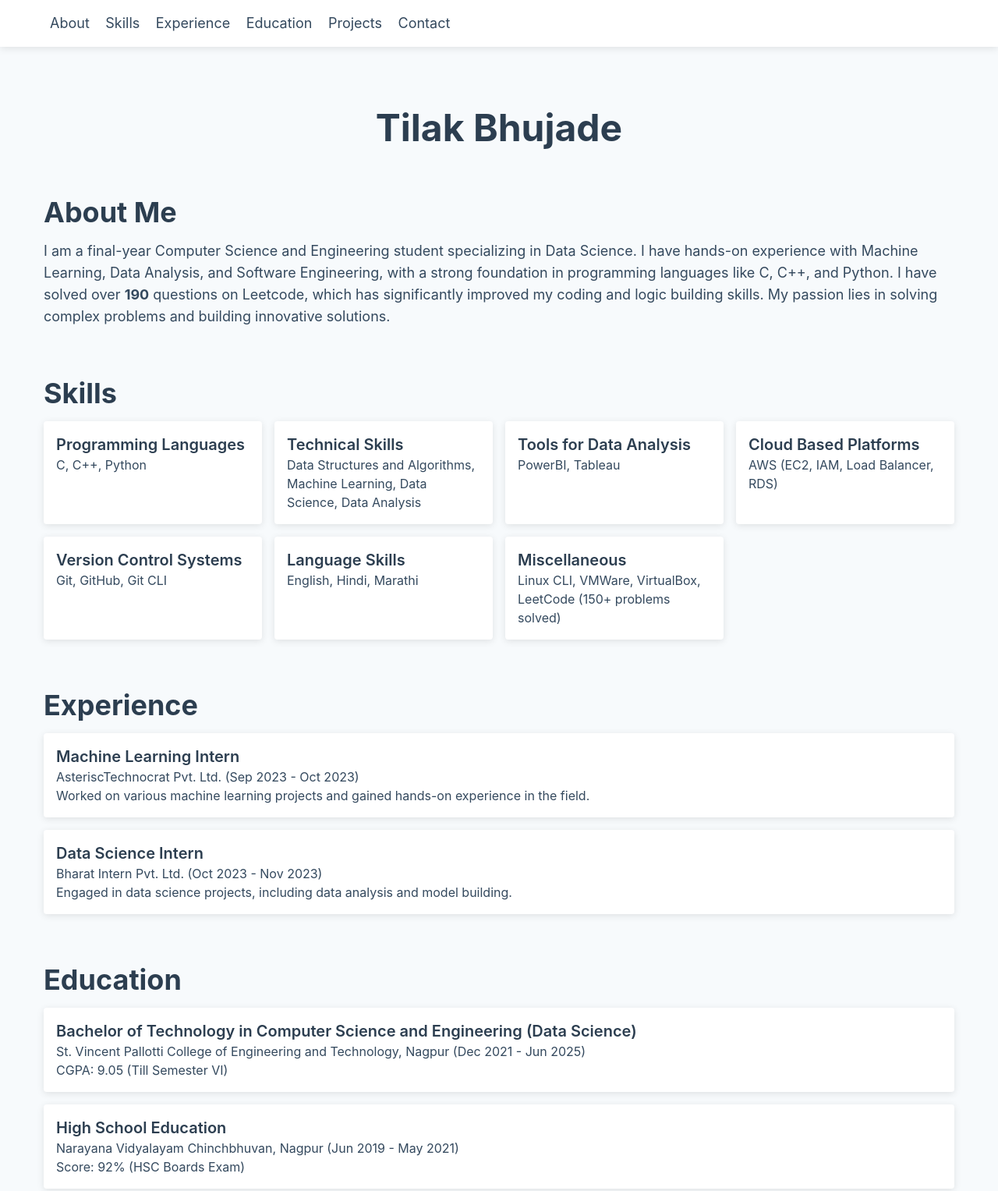
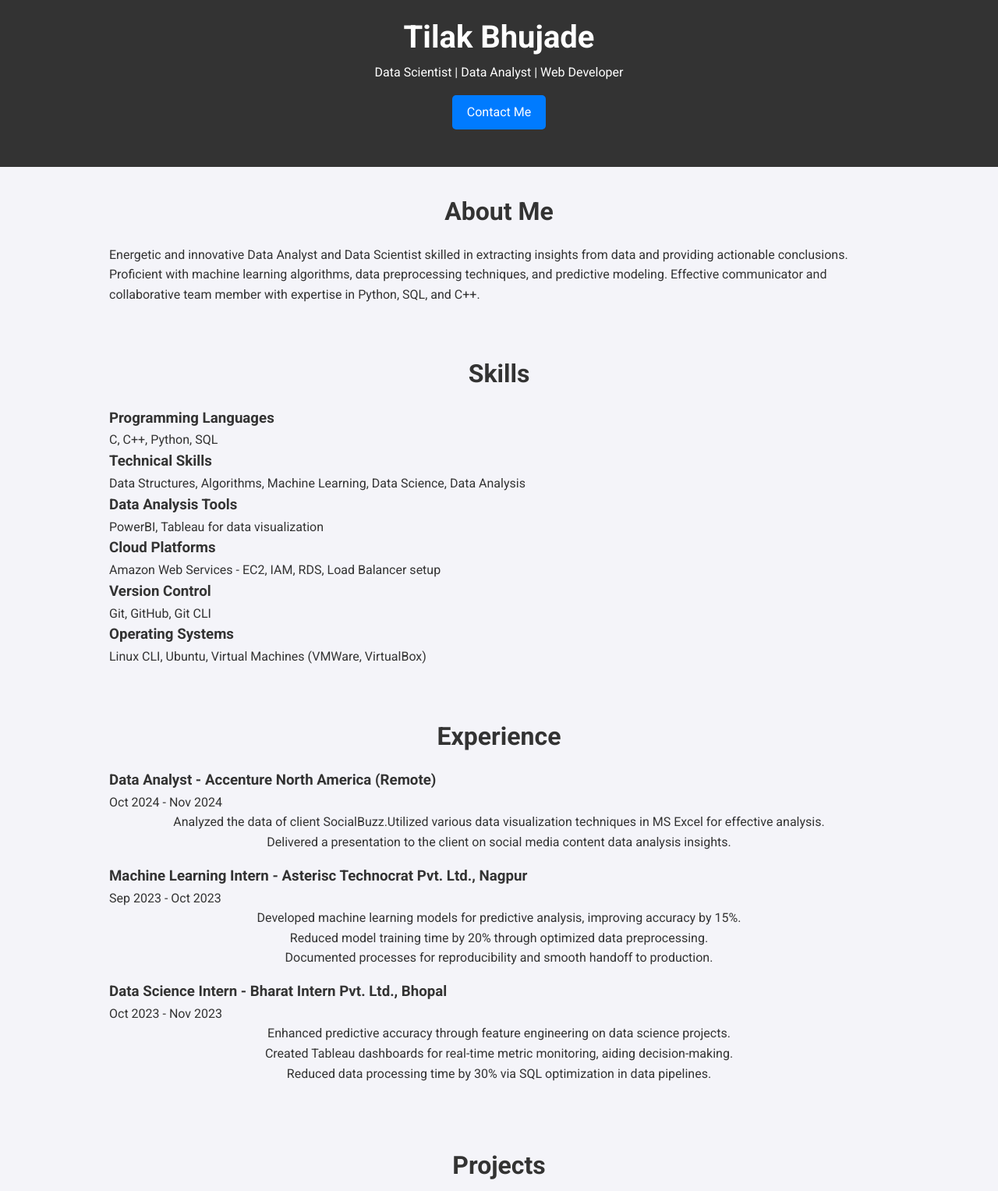
Before and after one commit to tbhuj17/my-portfolio, a plain HTML site: page index.html in a window 1280 px wide. Shown: the top 1527 px of the page at 78% size. Drawn offline with nearby package versions, Linux system fonts and the light colour scheme.

Commit message:
Updated resume by adding more skills

```diff
--- a/index.html
+++ b/index.html
@@ -4,167 +4,161 @@
   <meta charset="UTF-8">
   <meta name="viewport" content="width=device-width, initial-scale=1.0">
   <title>Tilak Bhujade - Portfolio</title>
-    <link href="https://cdn.jsdelivr.net/npm/tailwindcss@2.2.19/dist/tailwind.min.css" rel="stylesheet">
   <link rel="stylesheet" href="style.css">
+  <link rel="preconnect" href="https://fonts.googleapis.com">
+  <link rel="preconnect" href="https://fonts.gstatic.com" crossorigin>
+  <link href="https://fonts.googleapis.com/css2?family=Roboto:wght@300;400;700&display=swap" rel="stylesheet">
 </head>
-<body class="bg-gray-100 text-gray-900">
+<body>
 
-    <!-- Header -->
-    <header class="bg-white shadow">
-        <div class="container mx-auto p-4 flex justify-between items-center">
-            <nav>
-                <a href="#about" class="mx-2 text-lg">About</a>
-                <a href="#skills" class="mx-2 text-lg">Skills</a>
-                <a href="#experience" class="mx-2 text-lg">Experience</a>
-                <a href="#education" class="mx-2 text-lg">Education</a>
-                <a href="#projects" class="mx-2 text-lg">Projects</a>
-                <a href="#contact" class="mx-2 text-lg">Contact</a>
-            </nav>
+  <!-- Header Section -->
+  <header>
+    <div class="container">
+      <h1>Tilak Bhujade</h1>
+      <p>Data Scientist | Data Analyst | Web Developer</p>
+      <a href="#contact" class="button">Contact Me</a>
     </div>
   </header>
 
-    <!-- Main Content -->
-    <main class="container mx-auto p-4">
-        <!-- Name Section -->
-        <section id="name" class="my-16">
-            <h1 class="text-5xl font-bold", style="text-align: center">Tilak Bhujade</h1>
-        </section>
-
-        <!-- About Section -->
-        <section id="about" class="my-16">
-            <h2 class="text-4xl font-bold mb-4">About Me</h2>
-            <p class="text-lg">
-                I am a final-year Computer Science and Engineering student specializing in Data Science.
-                I have hands-on experience with Machine Learning, Data Analysis, and Software Engineering,
-                with a strong foundation in programming languages like C, C++, and Python. I have solved
-                over <b>190</b> questions on Leetcode, which has significantly improved my coding and
-                logic building skills. My passion lies in solving complex problems and building innovative solutions.
-            </p>
+  <!-- About Me Section -->
+  <section id="about" class="section">
+    <div class="container">
+      <h2>About Me</h2>
+      <p>Energetic and innovative Data Analyst and Data Scientist skilled in extracting insights from data and providing actionable conclusions. Proficient with machine learning algorithms, data preprocessing techniques, and predictive modeling. Effective communicator and collaborative team member with expertise in Python, SQL, and C++.</p>
+    </div>
   </section>
 
   <!-- Skills Section -->
-        <section id="skills" class="my-16">
-            <h2 class="text-4xl font-bold mb-4">Skills</h2>
-            <div class="grid grid-cols-2 md:grid-cols-4 gap-4">
-                <div class="bg-white shadow p-4 rounded">
-                    <h3 class="text-xl font-semibold">Programming Languages</h3>
-                    <p>C, C++, Python</p>
+  <section id="skills" class="section">
+    <div class="container">
+      <h2>Skills</h2>
+      <h3>Programming Languages</h3>
+      <p>C, C++, Python, SQL</p>
+
+      <h3>Technical Skills</h3>
+      <p>Data Structures, Algorithms, Machine Learning, Data Science, Data Analysis</p>
+
+      <h3>Data Analysis Tools</h3>
+      <p>PowerBI, Tableau for data visualization</p>
+
+      <h3>Cloud Platforms</h3>
+      <p>Amazon Web Services - EC2, IAM, RDS, Load Balancer setup</p>
+
+      <h3>Version Control</h3>
+      <p>Git, GitHub, Git CLI</p>
+
+      <h3>Operating Systems</h3>
+      <p>Linux CLI, Ubuntu, Virtual Machines (VMWare, VirtualBox)</p>
     </div>
-                <div class="bg-white shadow p-4 rounded">
-                    <h3 class="text-xl font-semibold">Technical Skills</h3>
-                    <p>Data Structures and Algorithms, Machine Learning, Data Science, Data Analysis</p>
+  </section>
+
+  <!-- Experience Section -->
+  <section id="experience" class="section">
+    <div class="container">
+      <h2>Experience</h2>
+
+      <div class="job">
+        <h3>Data Analyst - Accenture North America (Remote)</h3>
+        <p>Oct 2024 - Nov 2024</p>
+        <ul>
+          <li>Analyzed the data of client SocialBuzz.</li>
+          <li>Utilized various data visualization techniques in MS Excel for effective analysis.</li>
+          <li>Delivered a presentation to the client on social media content data analysis insights.</li>
+        </ul>
       </div>
-                <div class="bg-white shadow p-4 rounded">
-                    <h3 class="text-xl font-semibold">Tools for Data Analysis</h3>
-                    <p>PowerBI, Tableau</p>
+
+      <div class="job">
+        <h3>Machine Learning Intern - Asterisc Technocrat Pvt. Ltd., Nagpur</h3>
+        <p>Sep 2023 - Oct 2023</p>
+        <ul>
+          <li>Developed machine learning models for predictive analysis, improving accuracy by 15%.</li>
+          <li>Reduced model training time by 20% through optimized data preprocessing.</li>
+          <li>Documented processes for reproducibility and smooth handoff to production.</li>
+        </ul>
       </div>
-                <div class="bg-white shadow p-4 rounded">
-                    <h3 class="text-xl font-semibold">Cloud Based Platforms</h3>
-                    <p>AWS (EC2, IAM, Load Balancer, RDS)</p>
-                </div>
-                <div class="bg-white shadow p-4 rounded">
-                    <h3 class="text-xl font-semibold">Version Control Systems</h3>
-                    <p>Git, GitHub, Git CLI</p>
-                </div>
-                <div class="bg-white shadow p-4 rounded">
-                    <h3 class="text-xl font-semibold">Language Skills</h3>
-                    <p>English, Hindi, Marathi</p>
-                </div>
-                <div class="bg-white shadow p-4 rounded">
-                    <h3 class="text-xl font-semibold">Miscellaneous</h3>
-                    <p>Linux CLI, VMWare, VirtualBox, LeetCode (150+ problems solved)</p>
+
+      <div class="job">
+        <h3>Data Science Intern - Bharat Intern Pvt. Ltd., Bhopal</h3>
+        <p>Oct 2023 - Nov 2023</p>
+        <ul>
+          <li>Enhanced predictive accuracy through feature engineering on data science projects.</li>
+          <li>Created Tableau dashboards for real-time metric monitoring, aiding decision-making.</li>
+          <li>Reduced data processing time by 30% via SQL optimization in data pipelines.</li>
+        </ul>
       </div>
     </div>
   </section>
 
-        <!-- Experience Section -->
-        <section id="experience" class="my-16">
-            <h2 class="text-4xl font-bold mb-4">Experience</h2>
-            <div class="bg-white shadow p-4 rounded mb-4">
-                <h3 class="text-xl font-semibold">Machine Learning Intern</h3>
-                <p>AsteriscTechnocrat Pvt. Ltd. (Sep 2023 - Oct 2023)</p>
-                <p>Worked on various machine learning projects and gained hands-on experience in the field.</p>
+  <!-- Projects Section -->
+  <section id="projects" class="section">
+    <div class="container">
+      <h2>Projects</h2>
+
+      <div class="project">
+        <h3>Dynamic Airline Price Prediction</h3>
+        <ul>
+          <li>Developed a machine learning model to predict flight prices, incorporating economic factors like inflation, GDP, and weather.</li>
+          <li>Optimized model performance with FBProphet (Time-Series) and Random Forest Regressor.</li>
+          <li>Built an interactive front-end interface using Streamlit for user accessibility.</li>
+        </ul>
       </div>
-            <div class="bg-white shadow p-4 rounded mb-4">
-                <h3 class="text-xl font-semibold">Data Science Intern</h3>
-                <p>Bharat Intern Pvt. Ltd. (Oct 2023 - Nov 2023)</p>
-                <p>Engaged in data science projects, including data analysis and model building.</p>
+
+      <div class="project">
+        <h3>Netflix Movie Recommender System</h3>
+        <ul>
+          <li>Engineered a recommendation system using NLP and Bag of Words to enhance movie selection relevance.</li>
+          <li>Utilized CountVectorizer and Cosine Similarity to match users with related content.</li>
+          <li>Created a user-friendly front-end using Streamlit.</li>
+        </ul>
+      </div>
+
+      <div class="project">
+        <h3>Worldwide Crop Data Analysis using PowerBI</h3>
+        <ul>
+          <li>Developed a PowerBI dashboard that provides actionable insights on worldwide crop production and trends.</li>
+          <li>Leveraged Power Query for data transformation and automated data refresh.</li>
+        </ul>
+      </div>
     </div>
   </section>
 
   <!-- Education Section -->
-        <section id="education" class="my-16">
-            <h2 class="text-4xl font-bold mb-4">Education</h2>
-            <div class="bg-white shadow p-4 rounded mb-4">
-                <h3 class="text-xl font-semibold">Bachelor of Technology in Computer Science and Engineering (Data Science)</h3>
-                <p>St. Vincent Pallotti College of Engineering and Technology, Nagpur (Dec 2021 - Jun 2025)</p>
-                <p>CGPA: 9.05 (Till Semester VI)</p>
-            </div>
-            <div class="bg-white shadow p-4 rounded mb-4">
-                <h3 class="text-xl font-semibold">High School Education</h3>
-                <p>Narayana Vidyalayam Chinchbhuvan, Nagpur (Jun 2019 - May 2021)</p>
-                <p>Score: 92% (HSC Boards Exam)</p>
-            </div>
-            <div class="bg-white shadow p-4 rounded mb-4">
-                <h3 class="text-xl font-semibold">Secondary School Education</h3>
-                <p>Montfort Sr. Sec. School, Nagpur (Mar 2007 - May 2019)</p>
-                <p>Score: 90.6% (SSC Boards Exam)</p>
+  <section id="education" class="section">
+    <div class="container">
+      <h2>Education</h2>
+      <ul>
+        <li><strong>B.Tech in Computer Science and Engineering (Data Science)</strong> - St. Vincent Pallotti College of Engineering and Technology, Nagpur (2021 - 2025) | CGPA: 9.05</li>
+        <li><strong>High School (11-12)</strong> - Narayana Vidyalayam, Nagpur (2019 - 2021) | HSC Score: 92%</li>
+        <li><strong>Primary and Secondary Education</strong> - Montfort Sr. Sec. School, Nagpur (2007 - 2019) | SSC Score: 90.6%</li>
+      </ul>
     </div>
   </section>
 
-        <!-- Projects Section -->
-        <section id="projects" class="my-16">
-            <h2 class="text-4xl font-bold mb-4">Projects</h2>
-            <div class="bg-white shadow p-4 rounded mb-4">
-                <h3 class="text-xl font-semibold">Movie Recommender System</h3>
-                <p>Used TMDB 5000 Movie Dataset from Kaggle to build a recommender system using NLP and cosine distances. Developed a user-friendly interface with Streamlit.</p>
-            </div>
-            <div class="bg-white shadow p-4 rounded mb-4">
-                <h3 class="text-xl font-semibold">Spotify Song Recommender System</h3>
-                <p>Built a recommender system for Spotify songs using NLP, CountVectorizer, and Bag of Words model to suggest similar songs.</p>
-            </div>
-            <div class="bg-white shadow p-4 rounded mb-4">
-                <h3 class="text-xl font-semibold">Vehicle Rental Management System</h3>
-                <p>Developed in C++ using Data Structures and OOP concepts, managing vehicle rentals, payroll, and vehicle availability.</p>
-            </div>
-            <div class="bg-white shadow p-4 rounded mb-4">
-                <h3 class="text-xl font-semibold">Flight Management System</h3>
-                <p>Implemented a flight management simulator in C++ using Linked Lists and OOP principles. Features include adding/removing flights, checking arrival/departure times.</p>
-                <a href="https://github.com/tbhuj17/Flight-Management-System" class="text-blue-500">Click here to view project</a>
-            </div>
-        </section>
-
-        <!-- Extra-Curricular Activities Section -->
-        <section id="extra-curricular" class="my-16">
-            <h2 class="text-4xl font-bold mb-4">Extra-Curricular Activities</h2>
-            <div class="bg-white shadow p-4 rounded mb-4">
-                <h3 class="text-xl font-semibold">Event Coordinator - DataVerse 1.0</h3>
-                <p>Organized a technical event covering Data Preprocessing and Linear Regression. Managed a team and delivered a workshop on machine learning basics.</p>
-            </div>
-            <div class="bg-white shadow p-4 rounded mb-4">
-                <h3 class="text-xl font-semibold">Event Co-Coordinator - DataVerse 2.0</h3>
-                <p>Coordinated an advanced machine learning event covering Python Libraries, Decision Trees, and model building.</p>
-            </div>
-            <div class="bg-white shadow p-4 rounded mb-4">
-                <h3 class="text-xl font-semibold">CDC Student Co-ordinator</h3>
-                <p>Organized pre-placement talks, recruitment drives, and training sessions. Managed placement records and communications with students.</p>
+  <!-- Achievements Section -->
+  <section id="achievements" class="section">
+    <div class="container">
+      <h2>Achievements</h2>
+      <ul>
+        <li>Solved 150+ challenges on LeetCode</li>
+        <li>Scored 594 in Aon CoCubes with an Excellent rating</li>
+        <li>Scored 96/100 in AMCAT</li>
+      </ul>
     </div>
   </section>
 
   <!-- Contact Section -->
-        <section id="contact" class="my-16">
-            <h2 class="text-4xl font-bold mb-4">Contact</h2>
-            <p>Email: <a href="mailto:tbhujade17@gmail.com" class="text-blue-500">tbhujade17@gmail.com</a></p>
-            <p>Phone: <a href="tel:+917666940745" class="text-blue-500">+91-7666940745</a></p>
-            <p>GitHub: <a href="https://github.com/tbhuj17" class="text-blue-500">github.com/tbhuj17</a></p>
-            <p>LinkedIn: <a href="https://linkedin.com/in/tbhuj17" class="text-blue-500">linkedin.com/in/tbhuj17</a></p>
-            <p>LeetCode: <a href="https://leetcode.com/tbhuj17" class="text-blue-500">leetcode.com/tbhuj17</a></p>
+  <section id="contact" class="section">
+    <div class="container">
+      <h2>Contact Me</h2>
+      <p>Email: <a href="mailto:tbhujade17@gmail.com">tbhujade17@gmail.com</a></p>
+      <p>LinkedIn: <a href="https://linkedin.com/in/tbhuj17" target="_blank">linkedin.com/in/tbhuj17</a></p>
+      <p>GitHub: <a href="https://github.com/tbhuj17" target="_blank">github.com/tbhuj17</a></p>
+    </div>
   </section>
-    </main>
 
   <!-- Footer -->
-    <footer class="bg-white shadow p-4 text-center">
-        <p>&copy; 2024 Tilak Bhujade. All rights reserved.</p>
+  <footer>
+    <p>© 2024 Tilak Bhujade. All Rights Reserved.</p>
   </footer>
 
 </body>
--- a/style.css
+++ b/style.css
@@ -1,90 +1,84 @@
-body {
-    font-family: 'Inter', sans-serif;
+/* Reset */
+* {
+    margin: 0;
+    padding: 0;
+    box-sizing: border-box;
   }
 
-h1, h2, h3 {
-    color: #2c3e50;
-}
-
-p, a {
-    color: #34495e;
-}
-
-a:hover {
-    color: #1abc9c;
+  body {
+    font-family: 'Roboto', sans-serif;
+    color: #333;
+    line-height: 1.6;
+    background-color: #f4f4f9;
   }
 
   .container {
-    max-width: 1200px;
+    width: 80%;
     margin: 0 auto;
+    max-width: 1000px;
   }
 
-.shadow {
-    box-shadow: 0 2px 10px rgba(0, 0, 0, 0.1);
+  header {
+    background: #333;
+    color: #fff;
+    padding: 1rem 0; /* Increased padding */
+    text-align: center;
+    display: flex;
+    flex-direction: column;
+    align-items: center;
+    justify-content: center;
   }
 
-.bg-white {
-    background-color: #ffffff;
+  header .container {
+    padding-bottom: 2rem; /* Moves content down within the header */
   }
 
-.bg-gray-100 {
-    background-color: #f7fafc;
+  .button {
+    display: inline-block;
+    margin-top: 1rem; /* Increase this value to create more space above the button */
+    padding: 0.6rem 1.2rem;
+    background-color: #007bff;
+    color: #fff;
+    text-decoration: none;
+    border-radius: 5px;
   }
 
-.text-gray-900 {
-    color: #1a202c;
+
+  header h1 {
+    font-size: 2.5rem;
   }
 
-.text-blue-500 {
-    color: #4299e1;
+  .section {
+    padding: 2rem 0;
   }
 
-.text-lg {
-    font-size: 1.125rem;
+  .section h2 {
+    text-align: center;
+    font-size: 2rem;
+    margin-bottom: 1rem;
+    color: #333;
   }
 
-.text-xl {
-    font-size: 1.25rem;
+  .skills-grid, .container ul {
+    display: flex;
+    flex-wrap: wrap;
+    justify-content: center;
   }
 
-.text-3xl {
-    font-size: 1.875rem;
+  .skill, .job, .project {
+    margin-bottom: 1rem;
+    font-size: 1rem;
   }
 
-.text-4xl {
-    font-size: 2.25rem;
+  ul {
+    list-style: none;
+    padding: 0;
   }
 
-.font-bold {
-    font-weight: 700;
+  footer {
+    text-align: center;
+    padding: 1rem;
+    background: #333;
+    color: #fff;
+    font-size: 0.9rem;
   }
-
-.p-4 {
-    padding: 1rem;
-}
-
-.m-4 {
-    margin: 1rem;
-}
-
-.my-16 {
-    margin-top: 4rem;
-    margin-bottom: 4rem;
-}
-
-.mb-4 {
-    margin-bottom: 1rem;
-}
-
-.rounded {
-    border-radius: 0.25rem;
-}
-
-@media (min-width: 768px) {
-    .grid-cols-2 {
-        grid-template-columns: repeat(2, 1fr);
-    }
-    .md\:grid-cols-4 {
-        grid-template-columns: repeat(4, 1fr);
-    }
-}
```
Lines whose indentation alone changed are shown as unchanged.
